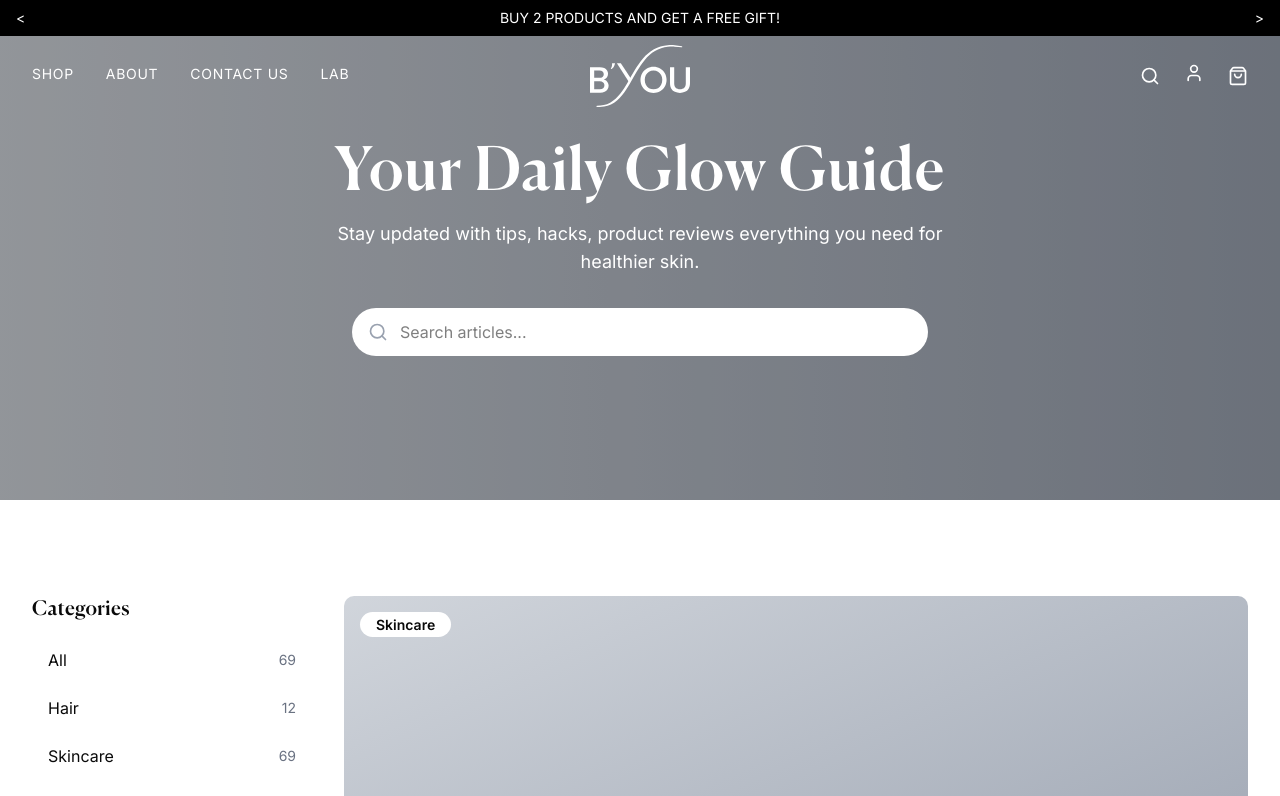
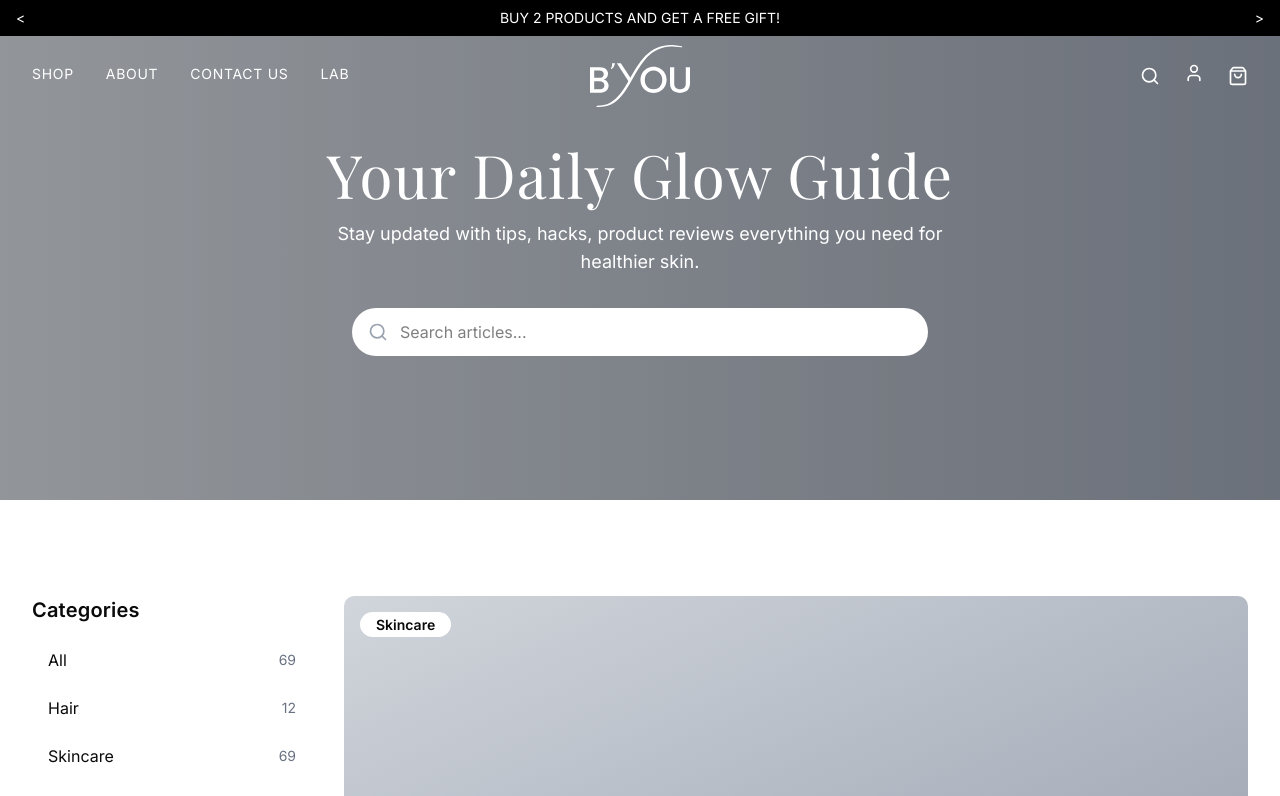
Before and after one commit to AbdullahAlMaksud/knot-monorepo, a Next.js app: page /blog in a window 1280 px wide. Shown: the top 796 px of the page. Built offline with nearby package versions, Linux system fonts and the light colour scheme.

Commit message:
feat: Replace Canela font with Playfair Display for headings and refine font styles for body and subheadings in layout

```diff
--- a/app/globals.css
+++ b/app/globals.css
@@ -7,7 +7,8 @@
   --color-background: var(--background);
   --color-foreground: var(--foreground);
   --font-sans: var(--font-inter);
-  --font-heading: var(--font-canela);
+  --font-heading: var(--font-playfair);
+  --font-subheading: var(--font-inter);
   --color-sidebar-ring: var(--sidebar-ring);
   --color-sidebar-border: var(--sidebar-border);
   --color-sidebar-accent-foreground: var(--sidebar-accent-foreground);
@@ -44,37 +45,6 @@
   --radius-2xl: calc(var(--radius) + 8px);
   --radius-3xl: calc(var(--radius) + 12px);
   --radius-4xl: calc(var(--radius) + 16px);
-}
-
-body {
-  font-family: var(--font-inter), system-ui, -apple-system, sans-serif;
-}
-
-/* Apply Canela font to all headings for brand voice */
-h1,
-h2,
-h3,
-h4,
-h5,
-h6 {
-  font-family: var(--font-canela), Georgia, serif;
-  font-weight: 500;
-  letter-spacing: 0.02em;
-}
-
-/* Ensure body text, paragraphs, and functional elements use Inter */
-p,
-span,
-a,
-li,
-td,
-th,
-label,
-input,
-textarea,
-select,
-button {
-  font-family: var(--font-inter), system-ui, -apple-system, sans-serif;
 }
 
 :root {
@@ -150,7 +120,82 @@ button {
   * {
     @apply border-border outline-ring/50;
   }
+
   body {
     @apply bg-background text-foreground;
+    font-family: var(--font-inter), "Inter", system-ui, -apple-system, sans-serif;
+    font-weight: 400 !important; /* Inter Regular - override any thin weights */
+  }
+
+  /* Playfair Display for main headings (h1, h2) */
+  h1,
+  h2 {
+    font-family: var(--font-playfair, "Playfair Display"), "Playfair Display", Georgia, serif !important;
+    font-weight: 400;
+    letter-spacing: 0.02em;
+  }
+
+  /* Ensure Playfair Display works even with Tailwind utility classes */
+  h1.font-semibold,
+  h1.font-bold,
+  h1.font-medium,
+  h1.font-light,
+  h1.font-normal,
+  h2.font-semibold,
+  h2.font-bold,
+  h2.font-medium,
+  h2.font-light,
+  h2.font-normal {
+    font-family: var(--font-playfair), "Playfair Display", Georgia, serif !important;
+  }
+
+  /* Inter Regular for body text and functional elements - override thin/light weights */
+  p,
+  span,
+  a,
+  li,
+  td,
+  th,
+  label,
+  input,
+  textarea,
+  select,
+  button,
+  div {
+    font-family: var(--font-inter), "Inter", system-ui, -apple-system, sans-serif;
+    font-weight: 400 !important; /* Inter Regular - override thin weights */
+  }
+
+  /* Override Tailwind font-light (300) and font-thin (100) classes - force Regular (400) */
+  .font-light,
+  .font-thin {
+    font-weight: 400 !important; /* Force Regular weight instead of thin/light */
+  }
+
+  /* Exception: Allow font-semibold (600) and font-bold (700) to work */
+  .font-semibold {
+    font-weight: 600 !important;
+  }
+
+  .font-bold {
+    font-weight: 700 !important;
+  }
+
+  /* Inter Semibold for subheadings (h3, h4, h5, h6) */
+  h3,
+  h4,
+  h5,
+  h6 {
+    font-family: var(--font-inter), "Inter", system-ui, -apple-system, sans-serif;
+    font-weight: 600 !important; /* Inter Semibold */
+    letter-spacing: 0.01em;
+  }
+
+  /* Subheadings should always be Semibold, even with font-light class */
+  h3.font-light,
+  h4.font-light,
+  h5.font-light,
+  h6.font-light {
+    font-weight: 600 !important; /* Force Semibold for subheadings */
   }
 }
--- a/app/layout.tsx
+++ b/app/layout.tsx
@@ -1,37 +1,23 @@
 import type { Metadata } from "next";
-import { Inter } from "next/font/google";
-import localFont from "next/font/local";
+import { Playfair_Display, Inter } from "next/font/google";
 import "./globals.css";
 import SmoothScrollProvider from "@/components/SmoothScrollProvider";
 
+// Playfair Display for headings
+const playfairDisplay = Playfair_Display({
+  subsets: ["latin"],
+  weight: ["400", "500", "600", "700"],
+  variable: "--font-playfair",
+  display: "swap",
+  preload: true,
+});
+
+// Inter for subheadings (Semibold) and body text (Regular)
 const inter = Inter({
   subsets: ["latin"],
+  weight: ["400", "600"], // Regular (400) and Semibold (600)
   variable: "--font-inter",
-});
-
-
-const canela = localFont({
-  src: [
-    {
-      path: "../public/fonts/canela/Canela-Regular-Trial.otf",
-      weight: "400",
-      style: "normal",
-    },
-    {
-      path: "../public/fonts/canela/Canela-Medium-Trial.otf",
-      weight: "500",
-      style: "normal",
-    },
-    {
-      path: "../public/fonts/canela/Canela-Bold-Trial.otf",
-      weight: "700",
-      style: "normal",
-    },
-  ],
-  variable: "--font-canela",
-  fallback: ["Georgia", "serif"], // Fallback if font files are not found
   display: "swap",
-  preload: true,
 });
 
 export const metadata: Metadata = {
@@ -46,8 +32,8 @@ export default function RootLayout({
   children: React.ReactNode;
 }>) {
   return (
-    <html lang="en">
-      <body className={`${inter.variable} ${canela.variable} font-sans antialiased`}>
+    <html lang="en" className={`${playfairDisplay.variable} ${inter.variable}`}>
+      <body className="font-sans antialiased">
         <SmoothScrollProvider>{children}</SmoothScrollProvider>
       </body>
     </html>
```
